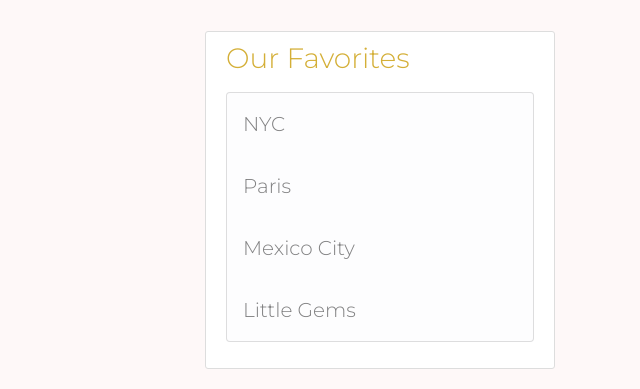
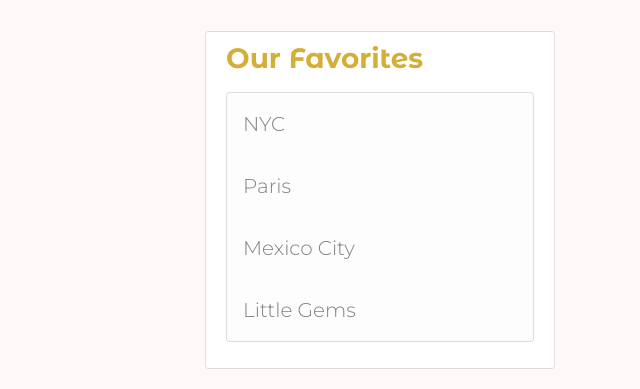
Before and after one commit to anakorellana/Food_Blog, a Flask app: page / in a window 1280 px wide. Shown: the part 581-970 px from the top of the page, without its empty margins (640-1280 px from the left). Run offline with Flask 2, Linux system fonts and the light colour scheme; data that the repository does not hold is empty; parts of the project's set-up code (start-up, migrations or seed data) failed here and were passed over; some libraries are stand-ins or nearby versions; some web fonts are replaced.

Commit message:
Removed white space

```diff
--- a/foodblog1/static/main.css
+++ b/foodblog1/static/main.css
@@ -14,9 +14,14 @@ body {
     color: #d4af37 !important;
 
     }
+h3 {
+  font-family: 'Montserrat Alternates', sans-serif;
 
+    color: #d4af37 !important;
 
-h1, h2, h3, h4, h5, h6 {
+}
+
+h1, h2, h4, h5, h6 {
   color: #d4af37;
 }
 
--- a/foodblog1/users/utils.py
+++ b/foodblog1/users/utils.py
@@ -2,10 +2,8 @@ import os
 import secrets
 from PIL import Image
 from flask import url_for, current_app
-
 from flask_mail import Message
 from foodblog1 import mail
-
 
 def save_picture(form_picture):
     random_hex = secrets.token_hex(8)
--- a/run.py
+++ b/run.py
@@ -1,8 +1,7 @@
 from foodblog1 import create_app
+
 
 app = create_app()
 
-
-
 if __name__ == '__main__':
     app.run(debug=True)
```
